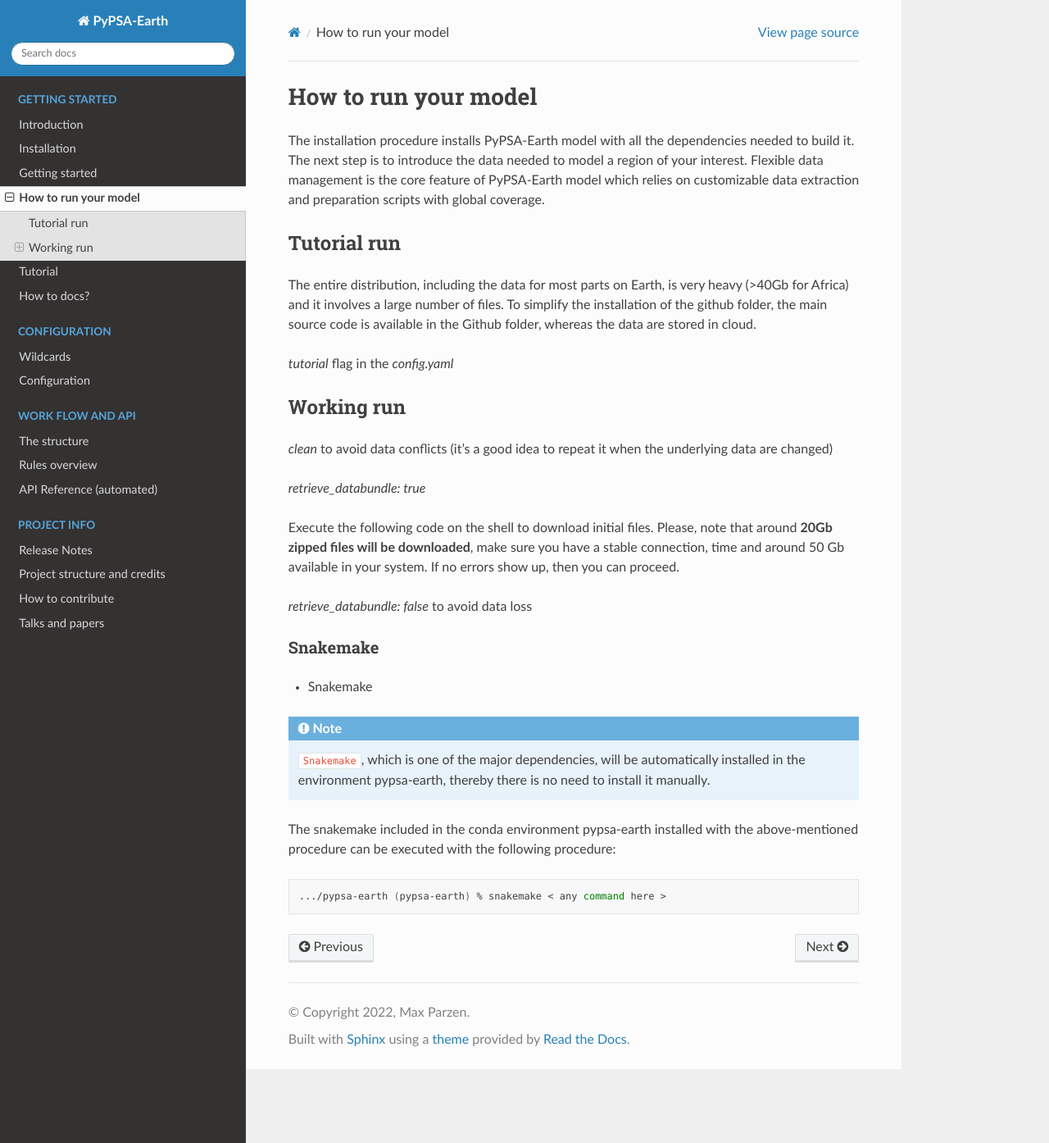
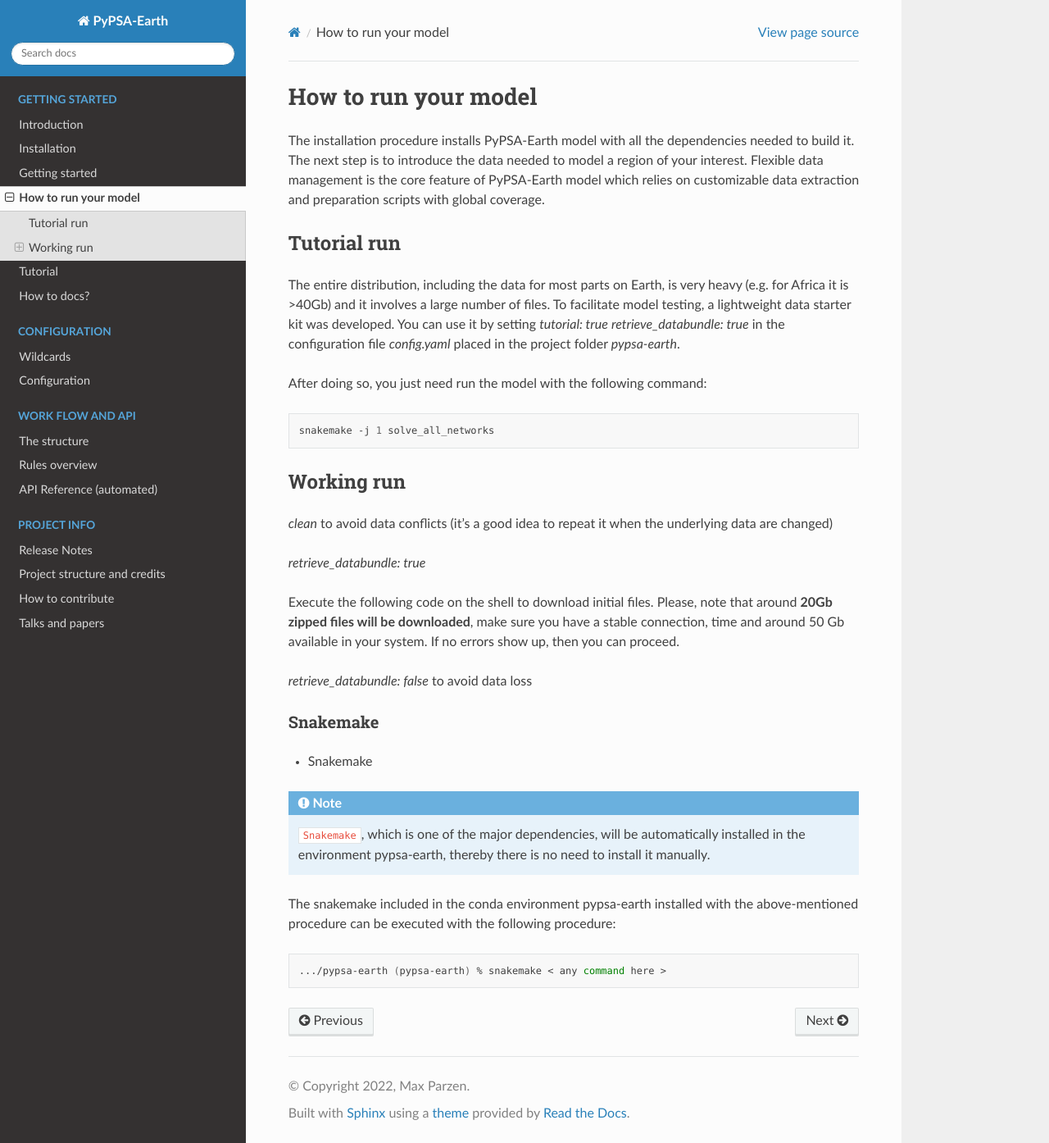
Before and after one commit to pypsa-meets-earth/pypsa-earth, a Sphinx documentation site: the page built from doc/how_to_start.rst, in a window 1280 px wide and 1394 px high. Shown: the whole window at 82% size. Built offline with Sphinx 7.4.7 and the Read the Docs theme 2.0.0, drawn with Linux system fonts in a browser that asks for light colours; pages that are not in the unit, such as notebooks, are missing from menus; the version number could not be read and is left out.

Commit message:
Improve tutorial run instructions

```diff
--- a/doc/how_to_start.rst
+++ b/doc/how_to_start.rst
@@ -15,12 +15,15 @@
 Tutorial run
 ------------------------------
 
-The entire distribution, including the data for most parts on Earth, is very heavy (>40Gb for Africa) and it involves a large number of files. To simplify the installation of the github folder, the main source code is available in the Github folder, whereas the data are stored in cloud.
+The entire distribution, including the data for most parts on Earth, is very heavy (e.g. for Africa it is >40Gb) and it involves a large number of files. To facilitate model testing, a lightweight data starter kit was developed. You can use it by setting `tutorial: true` `retrieve_databundle: true` in the configuration file `config.yaml` placed in the project folder `pypsa-earth`.
 
-`tutorial` flag in the `config.yaml`
+After doing so, you just need run the model with the following command:
 
 .. code:: bash
-    snakemake -j 1 `solve_all_networks`
+
+    snakemake -j 1 solve_all_networks
+
+.. TODO Explain settings of the tutorial case
 
 Working run
 ------------------------------
```
